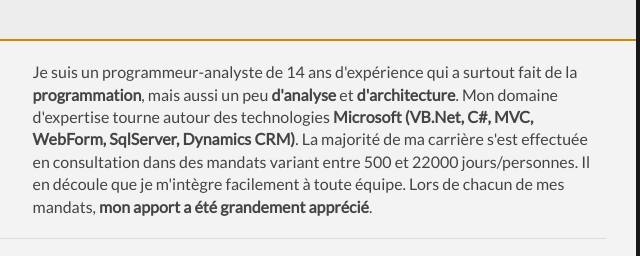
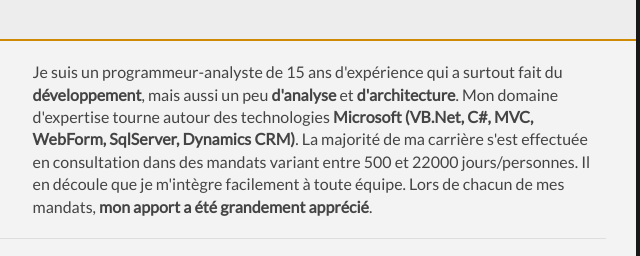
Before and after one commit to BenoitPomerleau/CV, a plain HTML site: page index.html in a window 1280 px wide. Shown: the part 135-391 px from the top of the page, 404-1044 px from the left. Drawn offline with Linux system fonts and the light colour scheme.

Commit message:
changements au texte

```diff
--- a/index.html
+++ b/index.html
@@ -41,7 +41,7 @@
 				</div>
 
 				<div class="sectionContent">
-					<p>Je suis un programmeur-analyste de 14 ans d'expérience qui a surtout fait de la <span class="gras">programmation</span>, mais aussi un peu <span class="gras">d'analyse</span> et <span class="gras">d'architecture</span>. Mon domaine d'expertise tourne autour des technologies <span class="gras">Microsoft (VB.Net, C#, MVC, WebForm, SqlServer, Dynamics CRM)</span>. La majorité de ma carrière s'est effectuée en consultation dans des mandats variant entre 500 et 22000 jours/personnes. Il en découle que je m'intègre facilement à toute équipe. Lors de chacun de mes mandats, <span class="gras">mon apport a été grandement apprécié</span>.</p>
+					<p>Je suis un programmeur-analyste de 15 ans d'expérience qui a surtout fait du <span class="gras">développement</span>, mais aussi un peu <span class="gras">d'analyse</span> et <span class="gras">d'architecture</span>. Mon domaine d'expertise tourne autour des technologies <span class="gras">Microsoft (VB.Net, C#, MVC, WebForm, SqlServer, Dynamics CRM)</span>. La majorité de ma carrière s'est effectuée en consultation dans des mandats variant entre 500 et 22000 jours/personnes. Il en découle que je m'intègre facilement à toute équipe. Lors de chacun de mes mandats, <span class="gras">mon apport a été grandement apprécié</span>.</p>
 				</div>
 			</article>
 			<div class="clear"></div>
```
